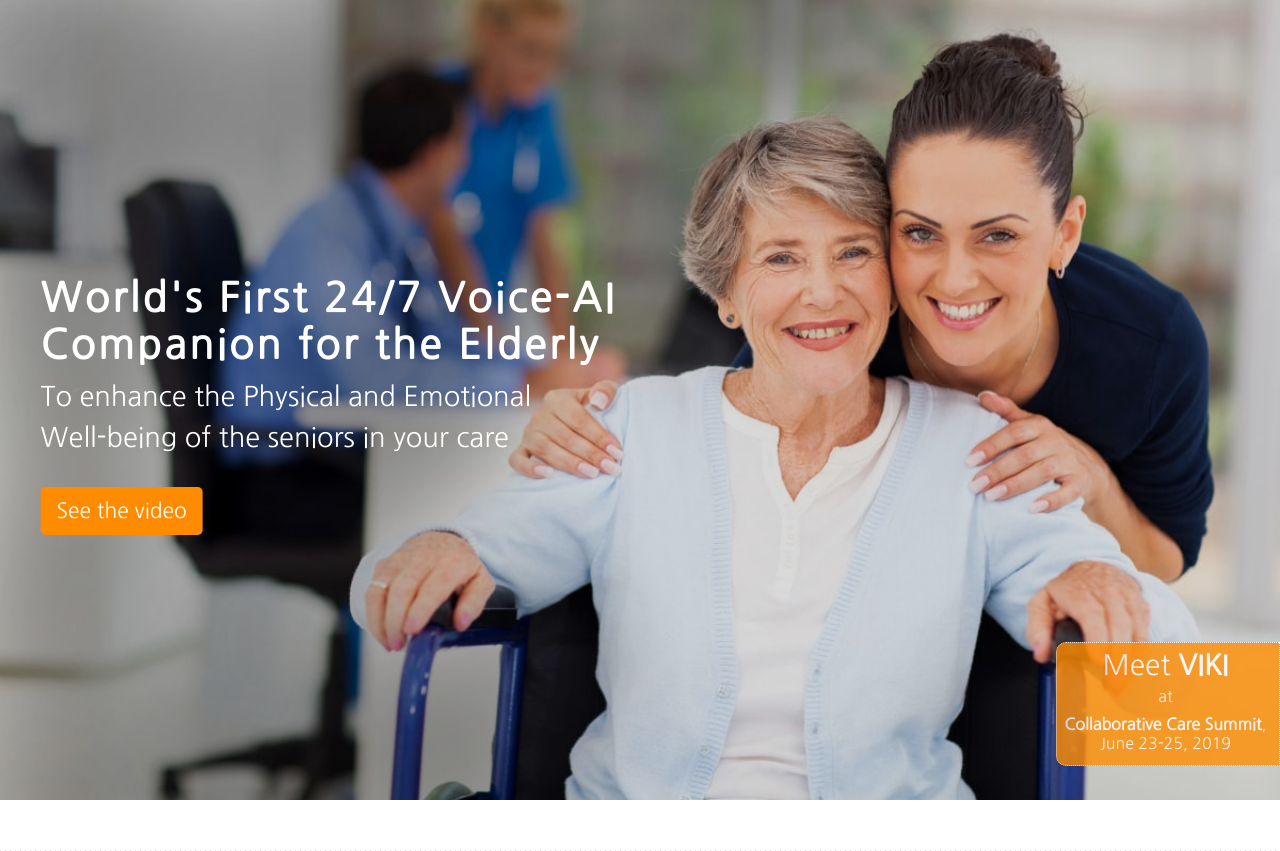
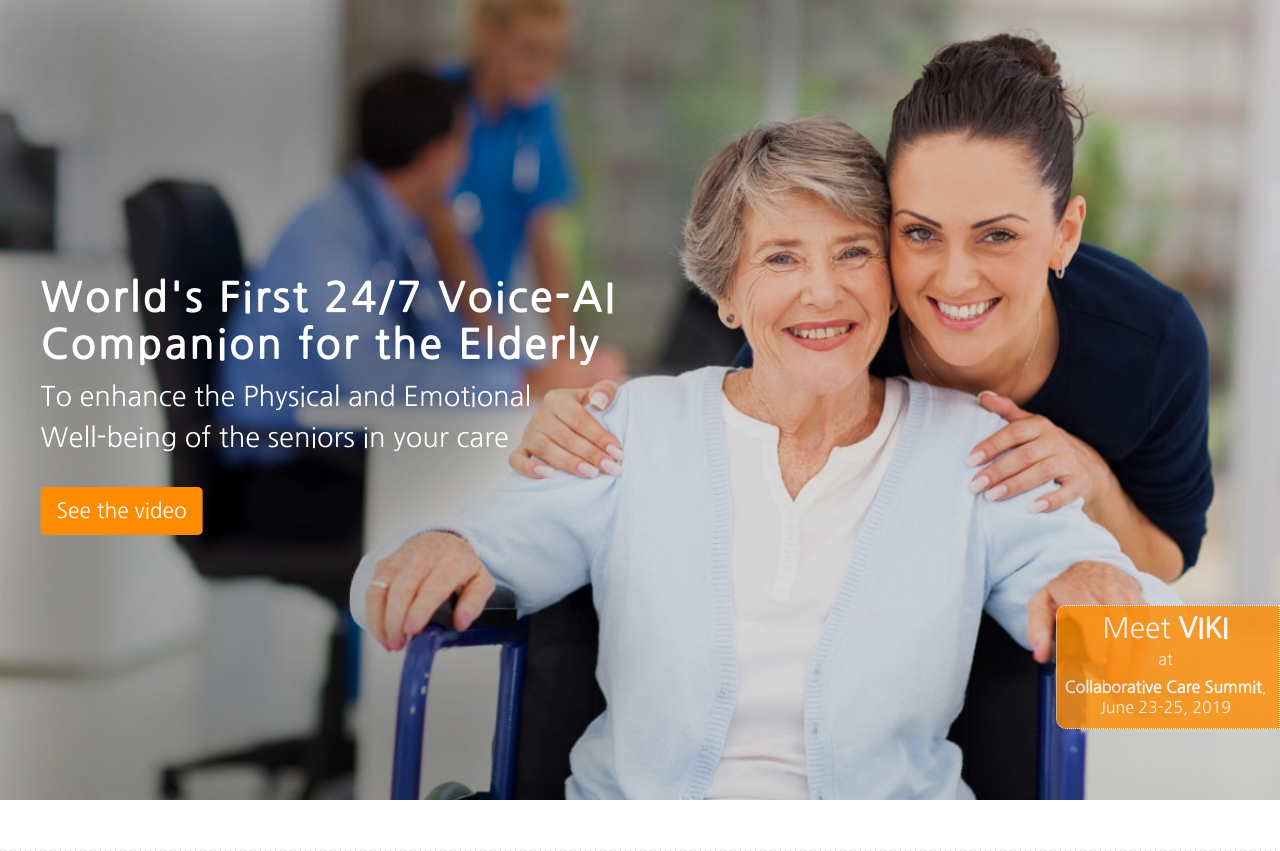
Before and after one commit to srnitish/srnitish, a PHP site: page / in a window 1280 px wide. Shown: the top 851 px of the page. Run offline with PHP 8.4, Linux system fonts and the light colour scheme; some libraries are stand-ins or nearby versions.

Commit message:
Update custom.css

```diff
--- a/css/custom.css
+++ b/css/custom.css
@@ -118,7 +118,7 @@ background:url(../images/viki-hero-image.jpg) no-repeat center 0px;
     right: 0;
     top: 50%;
     width: 14em;
-    margin-top: 15.1em;
+    margin-top: 12.8em;
     background-color: #FF8C00;
     opacity: 0.8;
     color: #fff;
```
